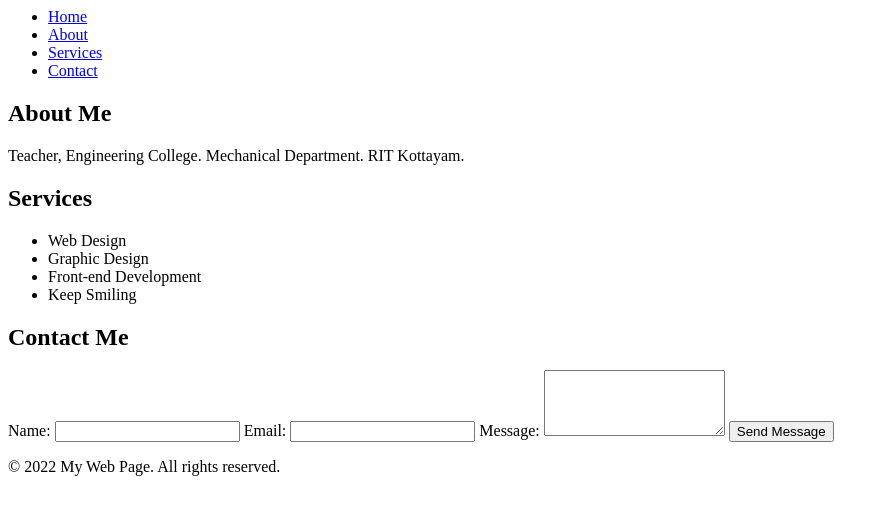
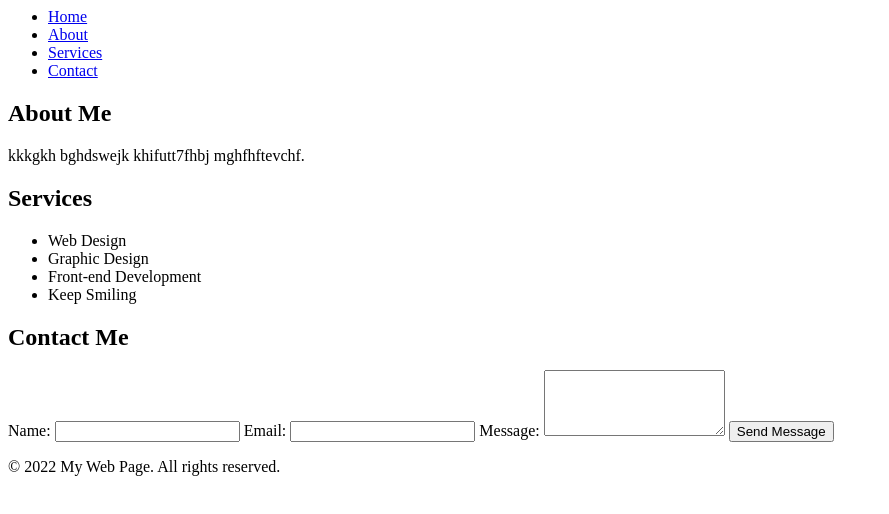
Before and after one commit to reshmaphilipb/reshmaphilipb.github.io, a plain HTML site: page index.html in a window 1280 px wide. Shown: the whole page, without its empty margins (0-889 px from the left). Drawn offline with Linux system fonts and the light colour scheme.

Commit message:
Update index.html

```diff
--- a/index.html
+++ b/index.html
@@ -9,7 +9,7 @@
 
 <section>
     <h2>About Me</h2>
-    <p>Teacher, Engineering College. Mechanical Department. RIT Kottayam.</p>
+    <p>kkkgkh bghdswejk khifutt7fhbj mghfhftevchf.</p>
 </section>
 
 <section>
```
